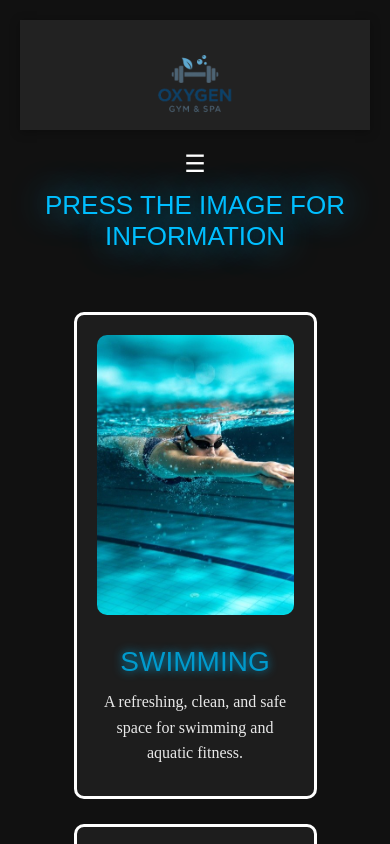
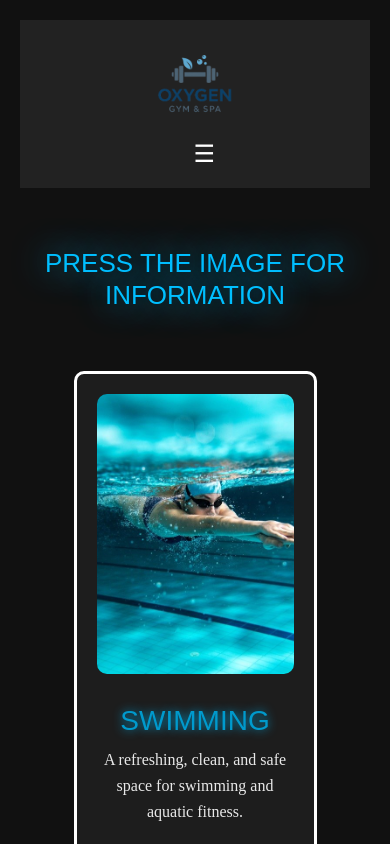
Before and after one commit to 42330687-boop/webP, a React (Create React App) app in the folder frontend/: page / in a window 390 px wide. Shown: the top 844 px of the page. Built offline with nearby package versions, Linux system fonts and the light colour scheme.

Commit message:
update responsive styles

```diff
--- a/frontend/src/assets/Footer.css
+++ b/frontend/src/assets/Footer.css
@@ -1,117 +1,80 @@
-/* =================== FOOTER STYLES =================== */
+/* =================== FOOTER =================== */
 
 .footer {
   background-color: #222;
   color: white;
-  padding: 20px;
+  padding: clamp(15px, 3vw, 25px);
   display: flex;
   justify-content: space-between;
   align-items: center;
   margin-top: 40px;
+  gap: 20px;
 }
 
-.footer p {
+.footer p,
+.footer .presentation {
   font-family: 'Times New Roman', Times, serif;
-  font-size: 18px;
+  font-size: clamp(14px, 2.5vw, 18px);
   margin: 0;
   color: white;
+  text-align: center;
 }
 
 /* =================== SOCIAL ICONS =================== */
 
 .social-icons {
   display: flex;
-  gap: 15px;
   align-items: center;
+  gap: clamp(10px, 3vw, 20px);
 }
 
 .social-icons a {
   color: white;
-  margin: 0 15px;
-  font-size: 24px;
+  font-size: clamp(20px, 4vw, 26px);
   text-decoration: none;
   transition: color 0.3s ease, transform 0.3s ease;
   display: flex;
-  align-items: center;
+  align-items: final;
   justify-content: center;
 }
 
 .social-icons a:hover {
-  color: #1db954;
   transform: scale(1.2);
 }
 
-/* تنسيق أيقونات MUI */
+/* MUI Icons */
 .social-icons a svg {
-  font-size: 28px;
-  transition: all 0.3s ease;
+  font-size: inherit;
+  transition: filter 0.3s ease;
 }
 
-.social-icons a:hover svg {
-  filter: drop-shadow(0 0 8px #1db954);
-}
-
-/* ألوان مخصصة لكل أيقونة عند الـ hover */
+/* Hover colors */
 .social-icons a:nth-child(1):hover {
-  color: #25D366; /* لون WhatsApp */
+  color: #25D366;
+  filter: drop-shadow(0 0 8px #25D366);
 }
 
 .social-icons a:nth-child(2):hover {
-  color: #E4405F; /* لون Instagram */
+  color: #E4405F;
+  filter: drop-shadow(0 0 8px #E4405F);
 }
 
 .social-icons a:nth-child(3):hover {
-  color: #EA4335; /* لون Gmail */
+  color: #EA4335;
+  filter: drop-shadow(0 0 8px #EA4335);
 }
 
-/* =================== RESPONSIVE DESIGN =================== */
+/* =================== RESPONSIVE =================== */
 
 @media (max-width: 768px) {
   .footer {
     flex-direction: column;
     text-align: center;
-    padding: 15px;
-    gap: 15px;
-  }
-
-  .footer p {
-    font-size: 16px;
-    margin-bottom: 10px;
-  }
-
-  .social-icons {
-    margin-top: 10px;
-    gap: 10px;
-  }
-
-  .social-icons a {
-    margin: 0 10px;
-    font-size: 22px;
-  }
-
-  .social-icons a svg {
-    font-size: 24px;
   }
 }
 
 @media (max-width: 480px) {
   .footer {
-    padding: 10px;
-  }
-
-  .footer p {
-    font-size: 14px;
-  }
-
-  .social-icons a {
-    margin: 0 5px;
-    font-size: 20px;
-  }
-
-  .social-icons a svg {
-    font-size: 22px;
+    padding: 12px;
   }
 }
-.footer .presentation{
-  font-size: 25px;
-}
--- a/frontend/src/assets/Header.css
+++ b/frontend/src/assets/Header.css
@@ -1,13 +1,17 @@
 /* ================= HEADER ================= */
 
 .main-header {
+  background-color: #222;
   display: flex;
   align-items: center;
   justify-content: space-between;
-  height: 140px;
-  padding: 0 20px;
-  background-color: #333;
-  box-shadow: 0 2px 10px rgba(0, 0, 0, 0.3);
+  padding: 15px 25px;
+  position: relative;
+}
+
+/* مساحة فاضية يسار */
+.header-spacer {
+  width: 40px;
 }
 
 /* اللوجو بالنص */
@@ -18,48 +22,41 @@
 }
 
 .logo img {
-  width: 180px;
+  width: 150px;
   height: auto;
-  object-fit: contain;
-  transition: transform 0.3s ease;
-}
-
-.logo img:hover {
-  transform: scale(1.05);
 }
 
 /* المينيو يمين */
 .menu-container {
+  width: 40px;
   display: flex;
   justify-content: flex-end;
+  position: relative;
+  z-index: 1000;
 }
 
-/* أيقونة المينيو */
 .menu-icon {
-  font-size: 32px;
+  font-size: 30px;
   cursor: pointer;
   color: white;
-  padding: 10px;
-  transition: 0.3s ease;
+  transition: 0.3s;
 }
 
 .menu-icon:hover {
+  transform: scale(1.2);
   color: #00bfff;
-  transform: scale(1.1);
 }
 
 /* القائمة */
 .dropdown {
+  position: absolute;
+  top: 45px;
+  right: 0;
   list-style: none;
-  position: absolute;
-  top: 100%;
-  right: 20px;
-  background-color: #444;
-  border-radius: 10px;
-  width: 180px;
+  background: #333;
+  border-radius: 8px;
   display: none;
-  box-shadow: 0 4px 15px rgba(0, 0, 0, 0.3);
-  z-index: 1000;
+  overflow: hidden;
 }
 
 .dropdown.show {
@@ -70,36 +67,27 @@
   display: block;
   padding: 12px 20px;
   color: white;
-  transition: 0.3s;
 }
 
 .dropdown li a:hover {
-  background-color: #555;
-  color: #00bfff;
+  background: #444;
 }
-
-/* ================= MOBILE ================= */
-
 @media (max-width: 768px) {
-  .main-header {
-    height: 110px;
-  }
-
   .logo img {
-    width: 140px;
+    width: 120px;
   }
 
   .menu-icon {
-    font-size: 28px;
+    font-size: 26px;
   }
 }
 
 @media (max-width: 480px) {
   .logo img {
-    width: 110px;
+    width: 100px;
   }
 
   .menu-icon {
-    font-size: 24px;
+    font-size: 22px;
   }
 }
```
